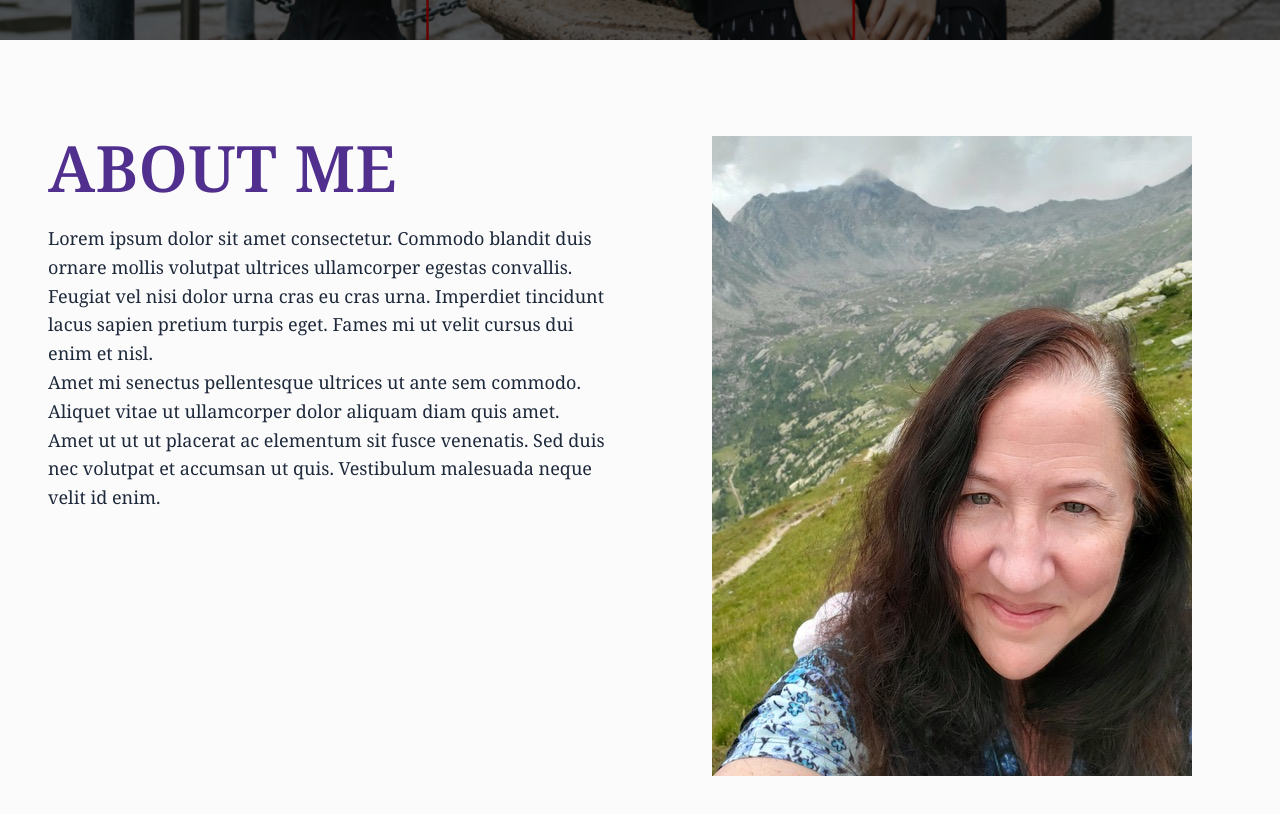
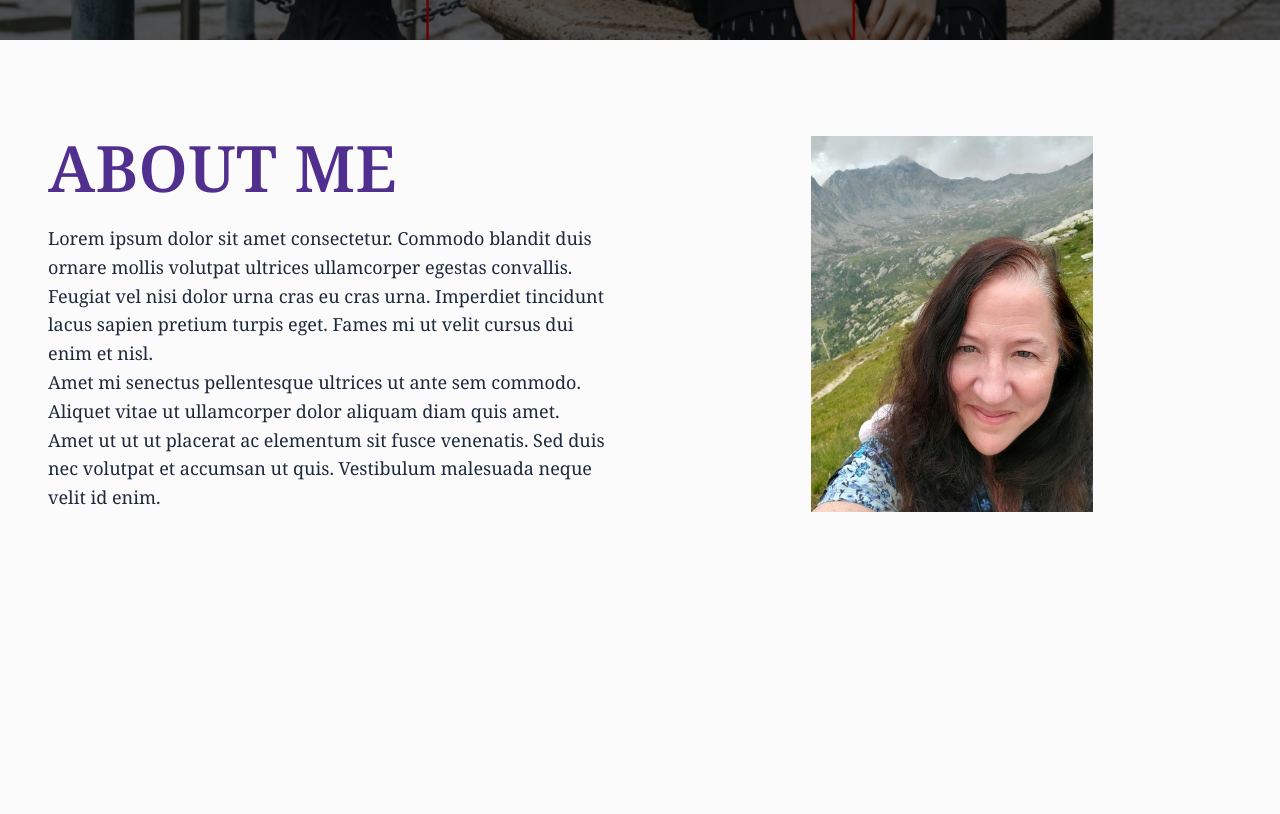
Before and after one commit to pie08/elle-rogers, a Next.js app: page / in a window 1280 px wide. Shown: the part 720-1534 px from the top of the page. After the commit the page ends 1328 px from the top, so only its background shows below. Built offline with nearby package versions, Linux system fonts and the light colour scheme.

Commit message:
fix about image

```diff
--- a/app/(routes)/(home)/_components/About.module.scss
+++ b/app/(routes)/(home)/_components/About.module.scss
@@ -10,8 +10,13 @@
   gap: 2.4rem;
 }
 
+// TODO: art direction to image
 .imageContainer {
   display: flex;
   justify-content: center;
   align-items: center;
+  background-image: url("../../../../public/images/about.jpeg");
+  background-size: contain;
+  background-position: center;
+  background-repeat: no-repeat;
 }
--- a/app/(routes)/(home)/_components/About.tsx
+++ b/app/(routes)/(home)/_components/About.tsx
@@ -2,8 +2,6 @@ import Container from "@/app/_components/Container";
 import Section from "@/app/_components/Section";
 import { FC } from "react";
 import styles from "./About.module.scss";
-import aboutImage from "../../../../public/images/about.jpeg";
-import Image from "next/image";
 
 type AboutProps = object;
 
@@ -26,13 +24,7 @@ const About: FC<AboutProps> = ({}) => {
           </p>
         </div>
 
-        <div className={styles.imageContainer}>
-          <Image
-            src={aboutImage}
-            alt="About"
-            style={{ width: "auto", height: "100%" }}
-          />
-        </div>
+        <div className={styles.imageContainer}></div>
       </Container>
     </Section>
   );
```
